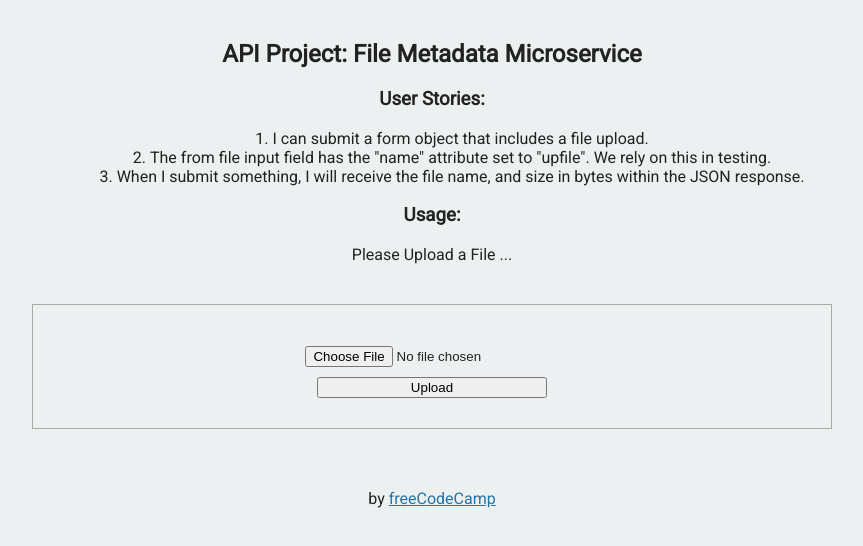
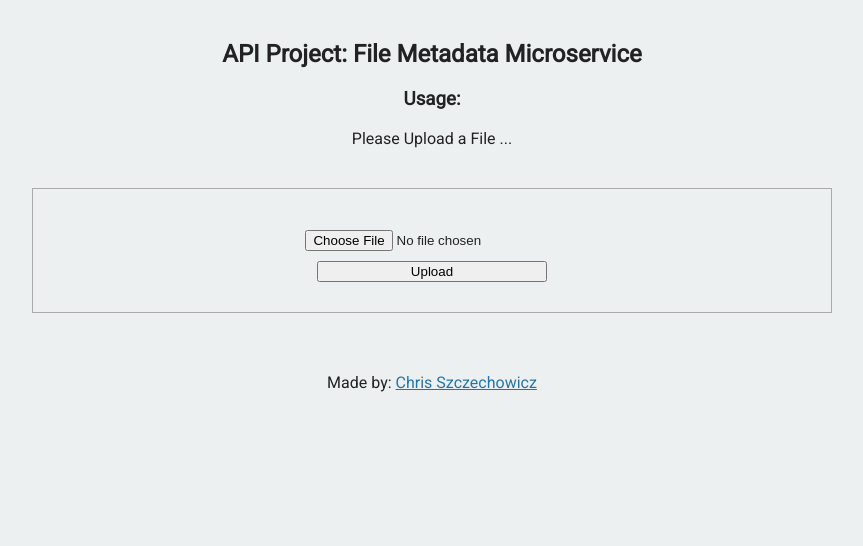
Before and after one commit to christophszcz/file-metadata-microservice, a website: page views/index.html in a window 1280 px wide. Shown: the whole page, without its empty margins (208-1071 px from the left). Drawn offline with Linux system fonts and the light colour scheme.

Commit message:
Refactor the styling and a footer to the rendered page

```diff
--- a/public/style.css
+++ b/public/style.css
@@ -1,5 +1,3 @@
-/****** Main Styling ******/
-
 body {
 	font-family: 'Roboto', sans-serif;
 	font-size: 16px;
@@ -14,29 +12,23 @@ body {
 }
 
 .footer {
-	margin-top: 60px;
-}
-
-ol {
-	list-style-position: inside;
-}
-ul {
-	list-style-type: none;
+  margin-top: 60px;
 }
 
 a {
-	color: #2574A9;
+  color: #2574A9;
 }
 
 input {
   display: block;
   position: relative;
   margin: 10px auto;
+}
 
-}
 input#button {
   width: 230px;
 }
+
 .view {
   position:relative;
   margin: auto;
@@ -46,9 +38,3 @@ input#button {
   width: 60%;
   min-width: 400px;
 }
-/****** Logo Div Styling ******/
-
-img {
-	margin: 20px auto 0 auto;
-	display: block;
-}
--- a/views/index.html
+++ b/views/index.html
@@ -1,24 +1,15 @@
 <!DOCTYPE html>
-
 <html>
-
   <head>
     <title>File Metadata</title>
-      <link rel="shortcut icon" href="https://cdn.hyperdev.com/us-east-1%3A52a203ff-088b-420f-81be-45bf559d01b1%2Ffavicon.ico" type="image/x-icon"/>
+    <link rel="shortcut icon" href="https://cdn.freecodecamp.org/universal/favicons/favicon-32x32.png" type="image/x-icon"/>
     <link href="https://fonts.googleapis.com/css?family=Roboto" rel="stylesheet" type="text/css">
     <link href="/public/style.css" rel="stylesheet" type="text/css">
   </head>
 
   <body>
-
     <div class="container">
       <h2>API Project: File Metadata Microservice</h2>
-        <h3>User Stories:</h3>
-        <ol>
-          <li>I can submit a form object that includes a file upload.</li>
-          <li>The from file input field  has the "name" attribute set to "upfile". We rely on this in testing.</li>
-          <li>When I submit something, I will receive the file name, and size in bytes within the JSON response.</li>
-        </ol>
 
       <h3>Usage:</h3>
       <p>
@@ -33,12 +24,10 @@
       </div>
     </div>
     <div class="footer">
-        <p>
-          by
-          <a href="http://www.freecodecamp.com">freeCodeCamp</a>
-        </p>
+      <div class="dev-info">
+        Made by:
+        <a href="https://cjszczechowicz.com" id="website-link" target='_blank'>Chris Szczechowicz</a>
+      </div>
     </div>
   </body>
-
-
 </html>
```
Lines whose indentation alone changed are shown as unchanged.
